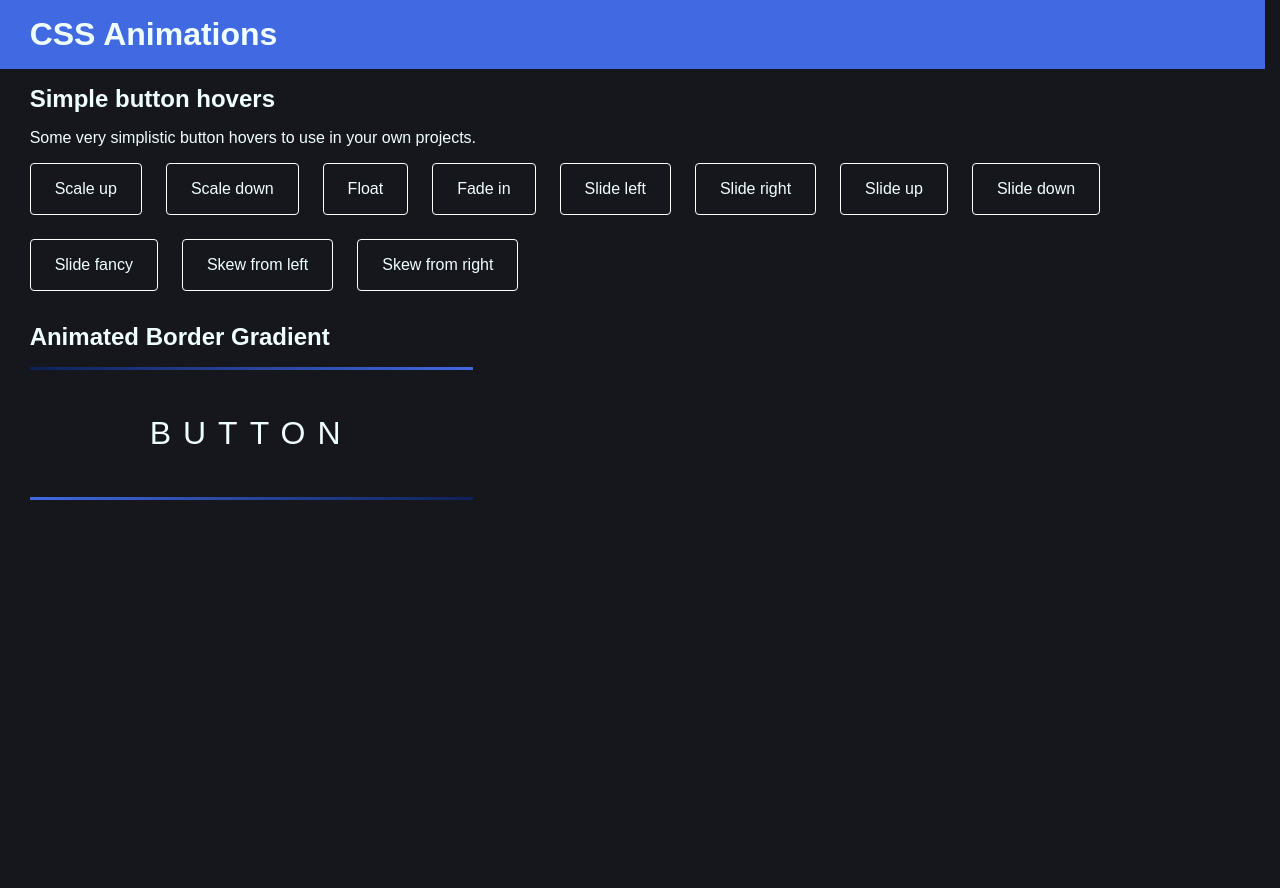
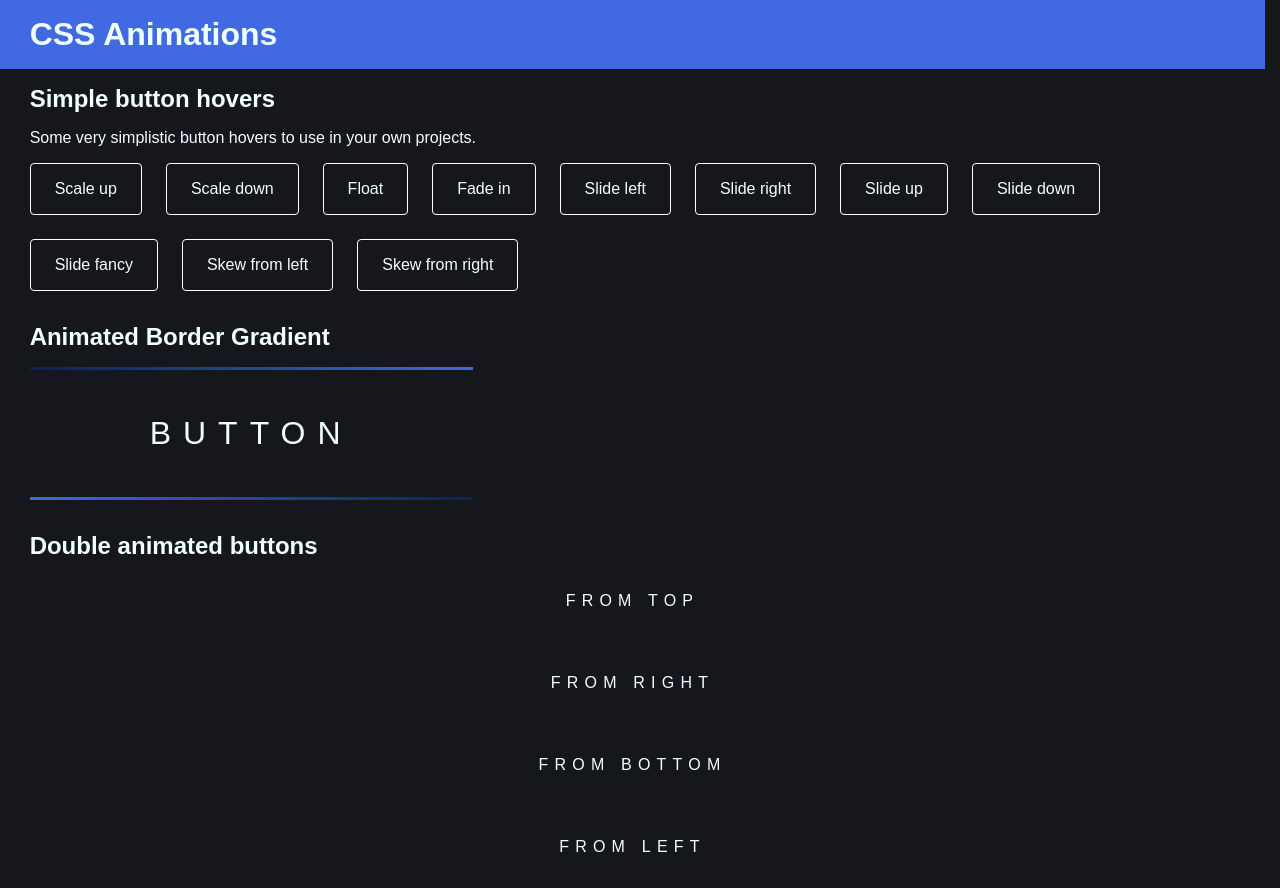
Before and after one commit to AbhinavTuladhar/css-animations-collection, a Nuxt app: page / in a window 1280 px wide. Before the commit the page ends 800 px from the top, so only its background shows below. Built offline with nearby package versions, Linux system fonts and the light colour scheme; a web font is replaced by a local one.

Commit message:
feat: make double animated borders

```diff
--- /dev/null
+++ b/components/home/double-animated-buttons/index.vue
@@ -0,0 +1,161 @@
+<template>
+  <section>
+    <h2>Double animated buttons</h2>
+    <div class="button-container">
+      <button class="btn btn--top">From top</button>
+      <button class="btn btn--right">From right</button>
+      <button class="btn btn--bottom">From bottom</button>
+      <button class="btn btn--left">From left</button>
+    </div>
+  </section>
+</template>
+
+<script setup lang="ts"></script>
+
+<style scoped lang="scss">
+section > * + * {
+  margin-top: 1rem;
+}
+
+.button-container {
+  display: grid;
+  gap: 2rem;
+  width: fit-content;
+  margin-inline: auto;
+}
+
+.btn {
+  position: relative;
+  letter-spacing: 0.3875em;
+  text-transform: uppercase;
+  position: relative;
+  padding: 1em 5em;
+
+  &:hover {
+    &::after {
+      transition-delay: 0.35s;
+    }
+  }
+
+  &::before,
+  &::after {
+    content: "";
+    position: absolute;
+    transition: all 0.4s ease-out;
+    z-index: -1;
+    transition-delay: 0s;
+  }
+
+  &::after {
+    background-color: royalblue;
+  }
+
+  &--top {
+    &::before {
+      bottom: 0;
+      left: 0;
+      width: 100%;
+      height: 0%;
+      border: 1px solid royalblue;
+      border-bottom: 0;
+      border-top: 0;
+    }
+
+    &::after {
+      top: 0;
+      left: 0;
+      width: calc(100% + 1px);
+      height: 0%;
+      background-color: royalblue;
+    }
+
+    &:hover {
+      &::before,
+      &::after {
+        height: 100%;
+      }
+    }
+  }
+
+  &--right {
+    &::before {
+      left: 0;
+      top: 0;
+      width: 0%;
+      height: 100%;
+      border: 1px solid royalblue;
+      border-left: none;
+      border-right: none;
+    }
+
+    &::after {
+      top: 0;
+      right: 0;
+      background-color: royalblue;
+      width: 0%;
+      height: calc(100% + 1px);
+    }
+
+    &:hover {
+      &::before,
+      &::after {
+        width: 100%;
+      }
+    }
+  }
+
+  &--bottom {
+    &::before {
+      top: 0;
+      left: 0;
+      width: 100%;
+      height: 0%;
+      border: 1px solid royalblue;
+      border-bottom: none;
+      border-top: none;
+    }
+
+    &::after {
+      left: 0;
+      bottom: 0;
+      width: calc(100% + 1px);
+      height: 0;
+      background-color: royalblue;
+    }
+
+    &:hover {
+      &::before,
+      &::after {
+        height: 100%;
+      }
+    }
+  }
+
+  &--left {
+    &::before {
+      right: 0;
+      top: 0;
+      width: 0%;
+      height: 100%;
+      border: 1px solid royalblue;
+      border-left: none;
+      border-right: none;
+    }
+
+    &::after {
+      left: 0;
+      top: 0;
+      width: 0%;
+      height: calc(100% + 1px);
+      background-color: royalblue;
+    }
+
+    &:hover {
+      &::before,
+      &::after {
+        width: 100%;
+      }
+    }
+  }
+}
+</style>
--- a/pages/index.vue
+++ b/pages/index.vue
@@ -4,11 +4,14 @@
       <HeroBanner />
     </section>
     <section class="content-grid">
-      <div class="simple-hovers">
+      <div class="content">
         <HomeSimpleHoverSection />
       </div>
-      <div class="animated-borders">
+      <div class="content">
         <HomeAnimatedBorderGradient />
+      </div>
+      <div class="content">
+        <HomeDoubleAnimatedButtons />
       </div>
     </section>
   </div>
@@ -18,9 +21,8 @@
 const showHero = ref(false);
 </script>
 
-<style scoped lang="scss">
-.simple-hovers,
-.animated-borders {
-  grid-column: content;
+<style lang="scss">
+.landing-page {
+  padding-bottom: 1rem;
 }
 </style>
```
